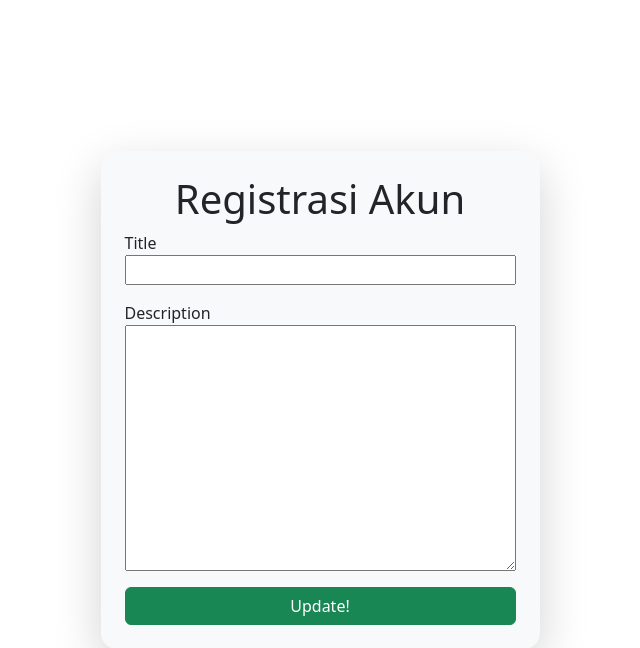
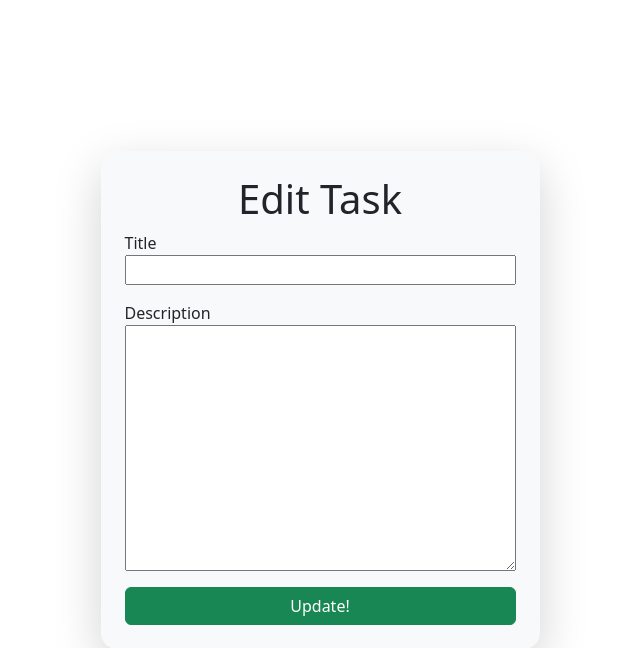
Before and after one commit to nois44/tugas2, a Django app: template todolist/templates/edit.html in a window 1280 px wide. Shown: the part 54-702 px from the top of the page, without its empty margins (320-960 px from the left). Run offline with Django 4.2, Linux system fonts and the light colour scheme; the template is opened without the code that fills it: values that come from a table or form of the project are taken from there, others are empty; some libraries are stand-ins or nearby versions.

Commit message:
Edit Task

```diff
--- a/todolist/templates/edit.html
+++ b/todolist/templates/edit.html
@@ -15,7 +15,7 @@
   <div
     class="d-flex flex-column align-items-center rounded-4 bg-light p-4 shadow-lg"
   >
-    <h1>Registrasi Akun</h1>
+    <h1>Edit Task</h1>
 
     <form method="POST" action="" class="d-flex flex-column">
       {% csrf_token %}
```
